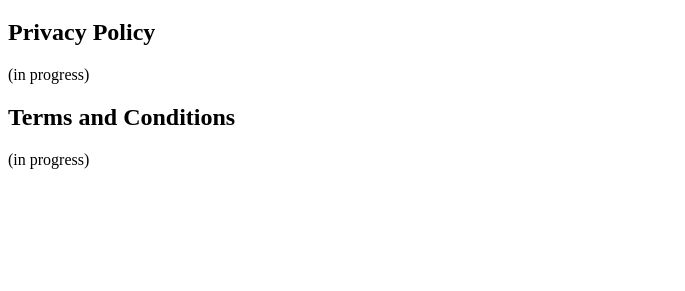
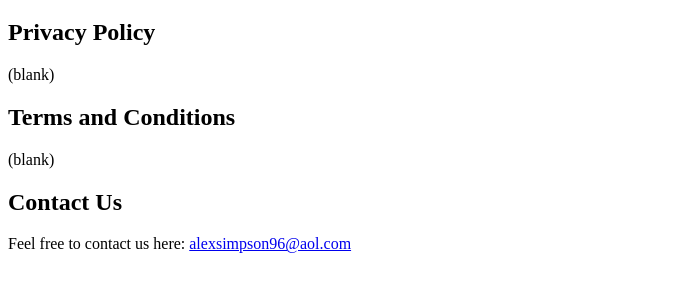
Before and after one commit to alexsimpson96/alexsimpson96.github.io, a plain HTML site: page index.html in a window 1280 px wide. Shown: the part 61-352 px from the top of the page, without its empty margins (0-685 px from the left). Drawn offline with Linux system fonts and the light colour scheme.

Commit message:
added contact email

```diff
--- a/index.html
+++ b/index.html
@@ -9,9 +9,12 @@
     <h1>Hi! Alex and Viola build cool apps like be her.</h1>
 
     <h2>Privacy Policy</h2>
-    <p>(in progress)</p>
+    <p>(blank)</p>
 
     <h2>Terms and Conditions</h2>
-    <p>(in progress)</p>
+    <p>(blank)</p>
+
+    <h2>Contact Us</h2>
+    <p>Feel free to contact us here: <a href="mailto:alexsimpson96@aol.com">alexsimpson96@aol.com</a></p>
 </body>
 </html>
```
